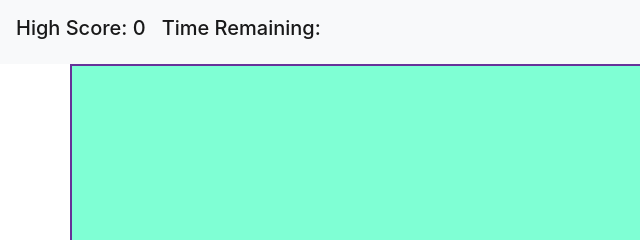
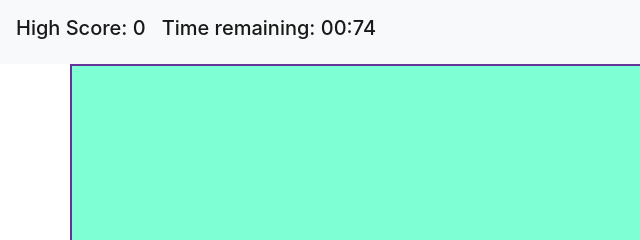
Before and after one commit to 16sfisher/Code-Quiz, a plain HTML site: page index.html in a window 1280 px wide. Both pictures are taken after a click on the button "Start Game". Shown: the top 240 px of the page, 0-640 px from the left. Drawn offline with nearby package versions, Linux system fonts and the light colour scheme.

Commit message:
start button now starts a timer counting down from 75 seconds after start-btn is clicked

```diff
--- a/index.html
+++ b/index.html
@@ -41,7 +41,7 @@
                 faster a question is answered the more points are rewarded for a correct answer.
            </p>
     <div>
-        <button id="start-btn" class="start-btn" onclick= "this.style.visibility ='hidden'; document.getElementById('start-paragraph').style.visibility = 'hidden'; document.getElementById('startH1').style.visibility = 'hidden'; startQuiz()"> Start Game</button>
+        <button id="start-btn" class="start-btn" onclick= "this.style.visibility ='hidden'; document.getElementById('start-paragraph').style.visibility = 'hidden'; document.getElementById('startH1').style.visibility = 'hidden' "> Start Game</button>
     </div>
     </div>
    <div class="timer" id="start-timer"></div>
--- a/script.js
+++ b/script.js
@@ -29,17 +29,35 @@ var questions = [
 ];
 
 
+
+
+
 //var startButton = document.createElement('div');
 //startButton.id = 'start-btn';
 
 
 
 //start button
-//document.getElementById("start-btn").addEventListener("click", startQuiz());
+document.getElementById("start-btn").addEventListener("click", startQuiz);
 
 
 
 
 function startQuiz() {
+    console.log("Quiz started")
+    function MyTimer(callback, val) {
+        val = val || 75;
+        var timer = setInterval(function () {
+            callback(val);
+            if (val-- <= 0) {
+                clearInterval(timer);
+            }
+        }, 1000);
+    }
+    new MyTimer(function (val) {
+        var timerMsg = "00:" + (val >= 10 ? val : "0" + val);
+        document.querySelector(".time-remaining").textContent = "Time remaining: " + timerMsg;
+    });
 
-}
+
+};
```
